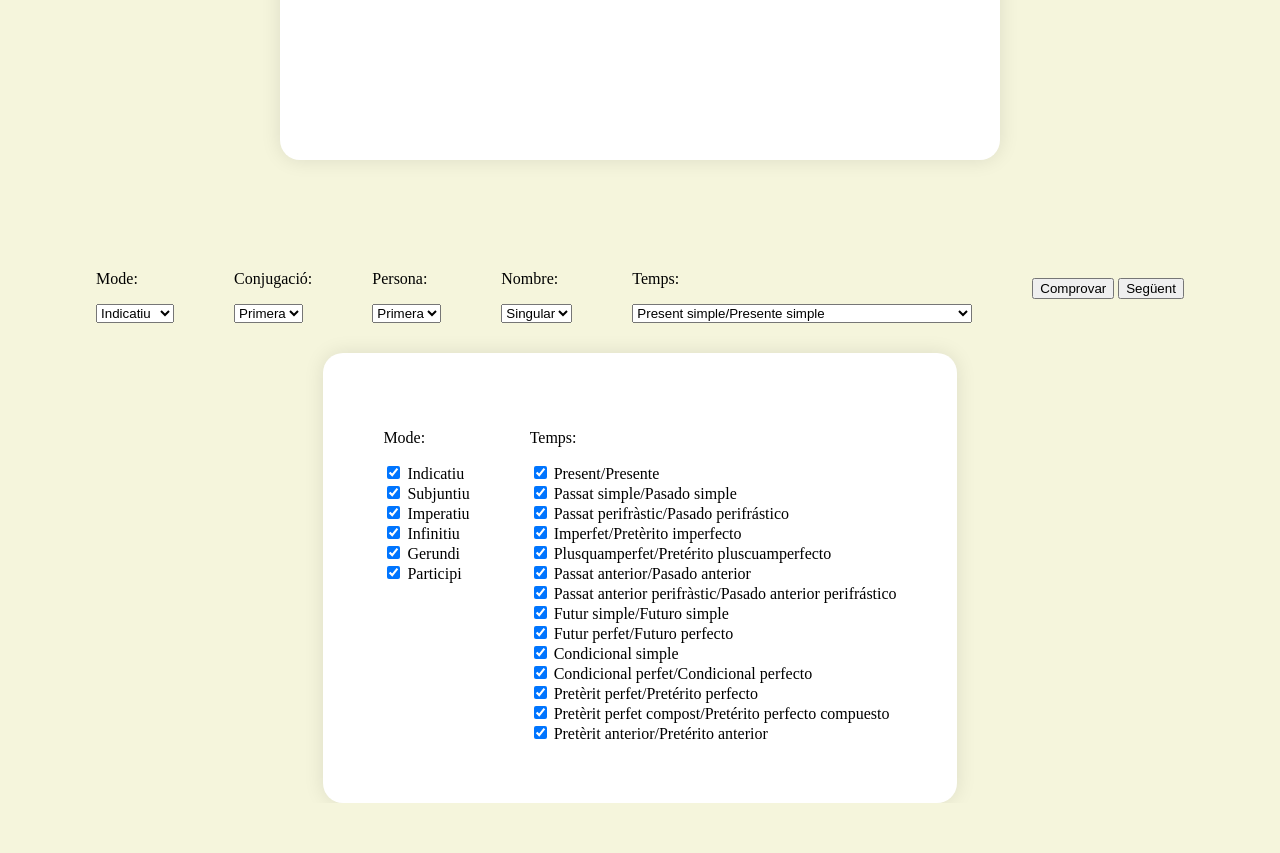
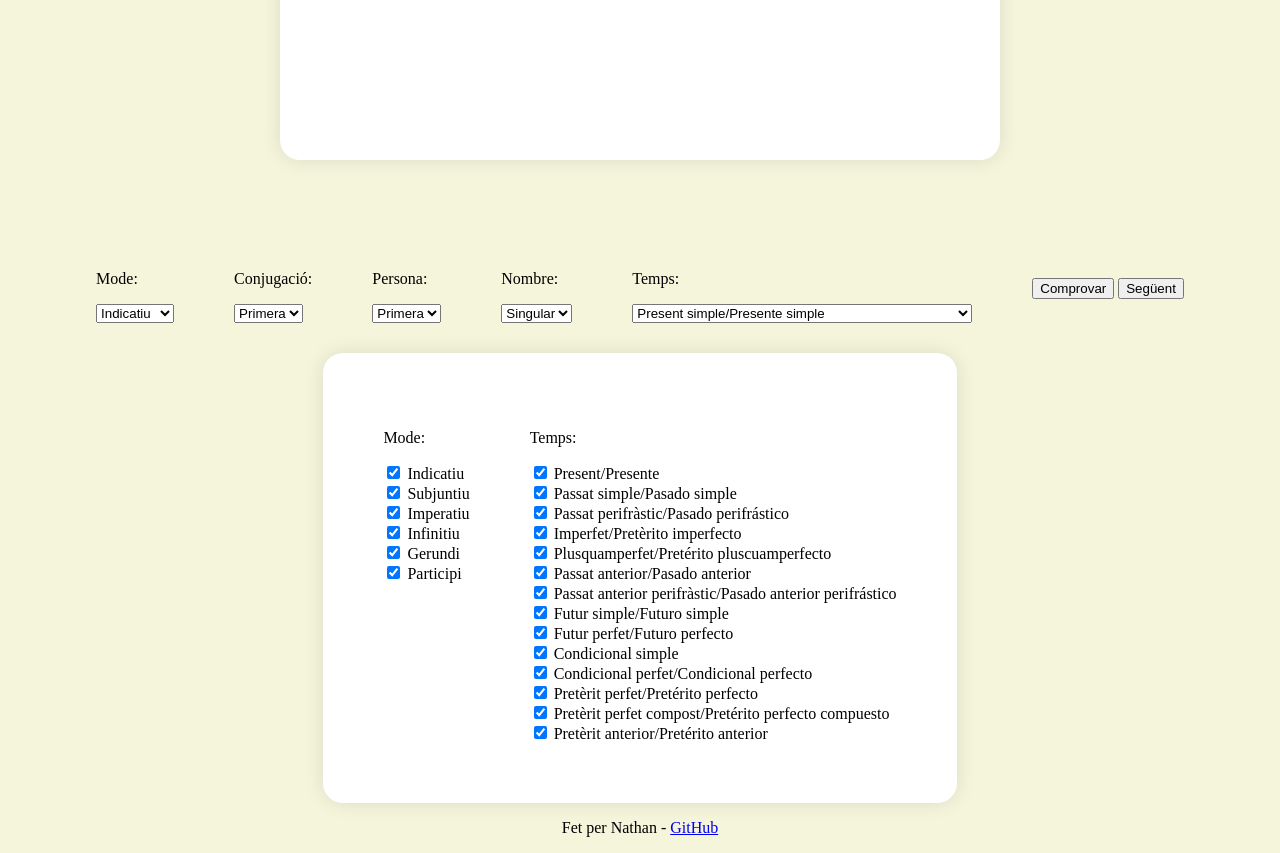
Before and after one commit to elnathval/verbs-valencia, a plain HTML site: page index.html in a window 1280 px wide. Shown: the part 224-1077 px from the top of the page. Before the commit the page ends 1027 px from the top, so only its background shows below. Drawn offline with Linux system fonts and the light colour scheme.

Commit message:
1.3 Havia de posar el meu nom i GItHub

```diff
--- a/index.html
+++ b/index.html
@@ -141,5 +141,9 @@
             </div>
         </div>
 
+        <div>
+            <p>Fet per Nathan - <a href="https://github.com/elnathval" target="_blank">GitHub</a></p>
+        </div>
+
     </body>
 </html>
--- a/style.css
+++ b/style.css
@@ -25,7 +25,6 @@ body {
     flex-direction: row;
     align-items: center;
     justify-content: center;
-    height: 20vh;
     flex-wrap: wrap;
 }
 
```
